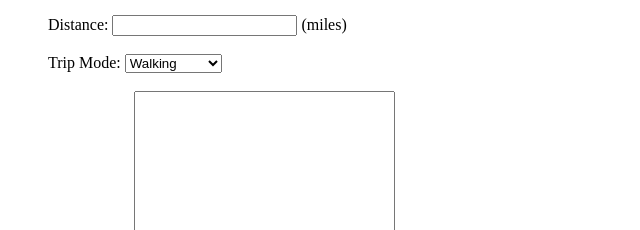
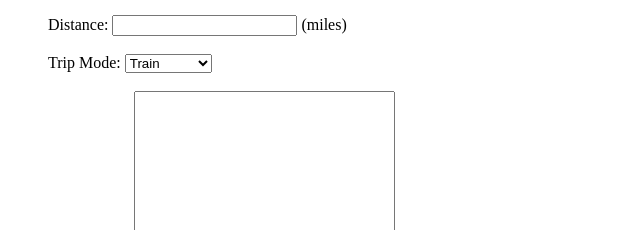
Before and after one commit to roger-twan/kml, a website: page template.html in a window 1280 px wide. Both pictures are taken after typing "Sample", "2020-01-15", "Sample", "Sample" into the empty fields and a click on the button "Add Route". Shown: the part 372-602 px from the top of the page, 0-640 px from the left. Drawn offline with Linux system fonts and the light colour scheme.

Commit message:
update trip mode

```diff
--- a/template.html
+++ b/template.html
@@ -213,12 +213,13 @@
 
       <label>Trip Mode:
         <select name="mode" name="mode">
-          <option value="1">Walking</option>
-          <option value="2">Bicycling</option>
-          <option value="3">Driving</option>
-          <option value="4">flying</option>
-          <option value="5">boating</option>
-          <option value="6">motorcycling</option>
+          <option value="0">Train</option>
+          <option value="1">Walk</option>
+          <option value="2">Bicycle</option>
+          <option value="3">Car</option>
+          <option value="4">Air</option>
+          <option value="5">Ship</option>
+          <option value="6">motorcycle</option>
         </select>
       </label>
       <br/><br/>
```
Also changed, not shown: parse-kml.js (+7 -6 lines).
